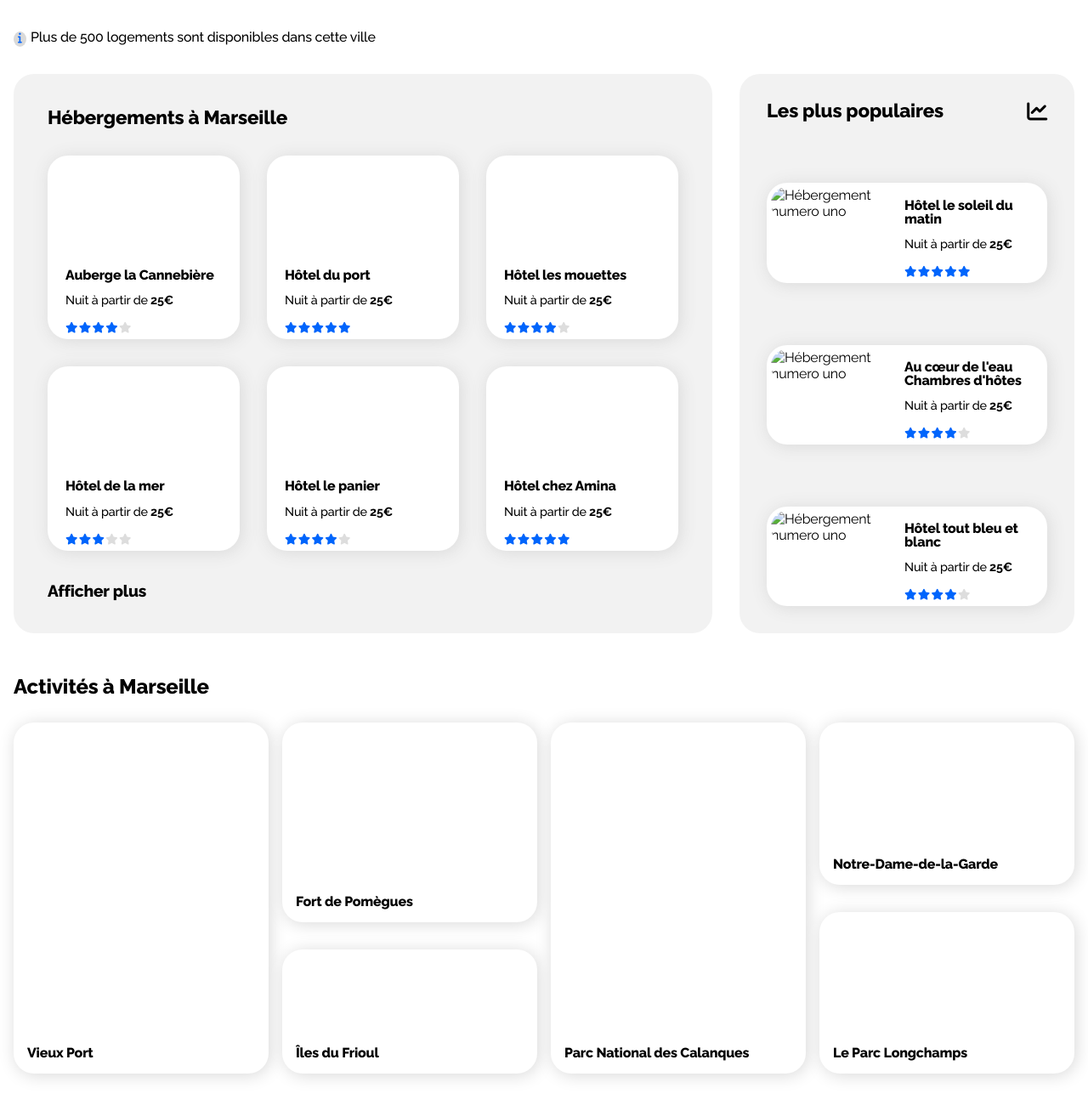
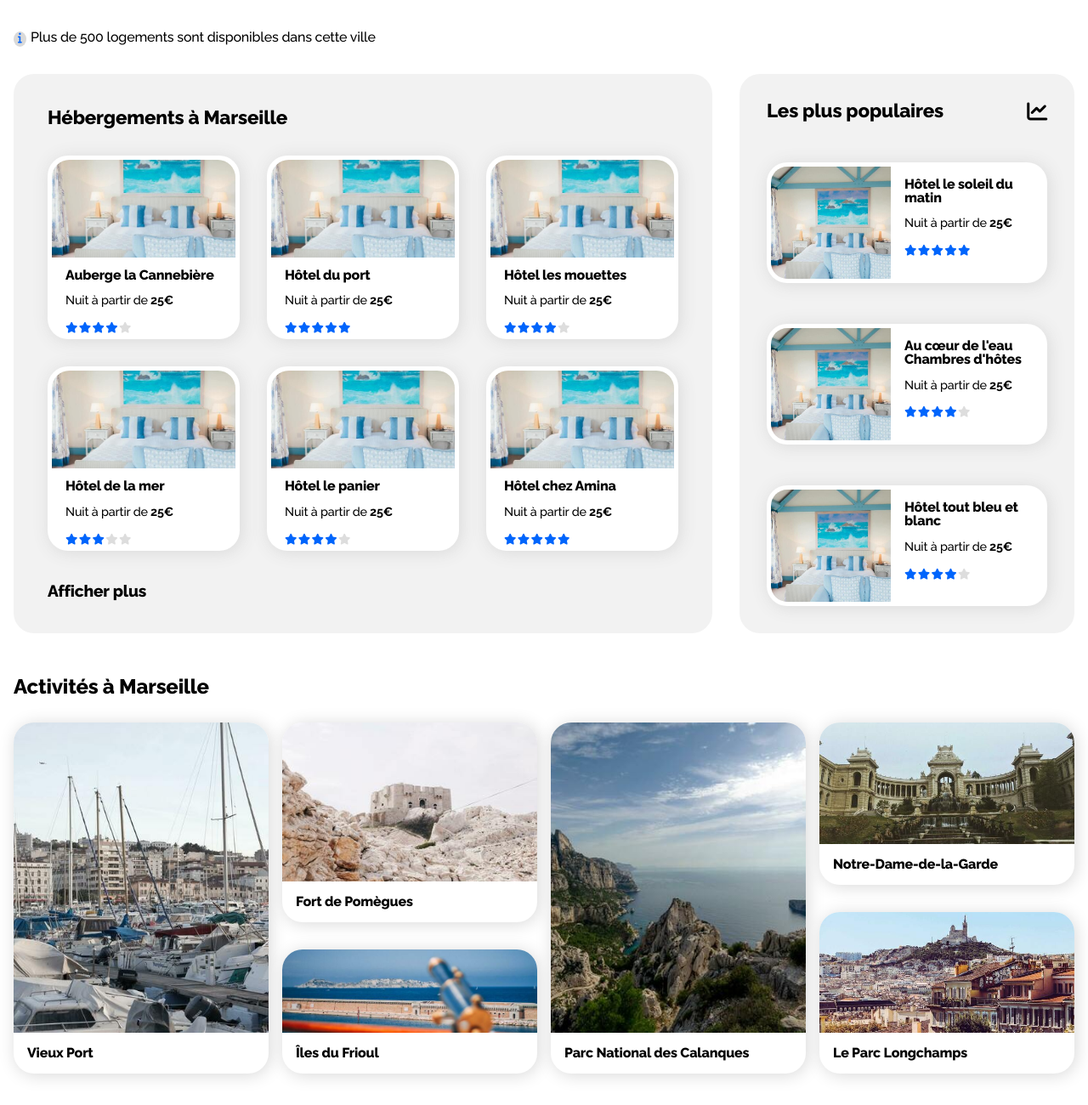
Before and after one commit to Benjamin-Joly/reservia, a plain HTML site: page index.html in a window 1280 px wide. Shown: the part 380-1680 px from the top of the page at 85% size. Drawn offline with Linux system fonts and the light colour scheme; the site is published under a folder, as on GitHub Pages, so addresses that start at the root find nothing.

Commit message:
changements html

```diff
--- a/index.html
+++ b/index.html
@@ -12,7 +12,7 @@
     <div id="main-content-wrap">
         <header>
             <div id="logo">
-                <img src="/images/logo/Reservia.svg" alt="Logo Reservia">
+                <img src="images/logo/Reservia.svg" alt="Logo Reservia">
             </div>
             <nav>
                 <ul>
@@ -67,7 +67,7 @@
                    <div id="hebergements-article-container">
                     <article class="box-style acommodations-item">
                         <div class='article-img-container'>
-                            <img src="/images/hebergements/4_small/annie-spratt-Eg1qcIitAuA-unsplash.jpg" alt="Hébergement numero uno" class="img-article-item">
+                            <img src="images/hebergements/4_small/annie-spratt-Eg1qcIitAuA-unsplash.jpg" alt="Hébergement numero uno" class="img-article-item">
                         </div>
                         <div class="article-text-container">
                             <h2>Auberge la Cannebière</h2>
@@ -83,7 +83,7 @@
                     </article>
                     <article class="box-style acommodations-item">
                         <div class='article-img-container'>
-                            <img src="/images/hebergements/4_small/annie-spratt-Eg1qcIitAuA-unsplash.jpg" alt="Hébergement numero uno" class="img-article-item">
+                            <img src="images/hebergements/4_small/annie-spratt-Eg1qcIitAuA-unsplash.jpg" alt="Hébergement numero uno" class="img-article-item">
                         </div>
                         <div class="article-text-container">
                             <h2>Hôtel du port</h2>
@@ -99,7 +99,7 @@
                     </article>
                     <article class="box-style acommodations-item">
                         <div class='article-img-container'>
-                            <img src="/images/hebergements/4_small/annie-spratt-Eg1qcIitAuA-unsplash.jpg" alt="Hébergement numero uno" class="img-article-item">
+                            <img src="images/hebergements/4_small/annie-spratt-Eg1qcIitAuA-unsplash.jpg" alt="Hébergement numero uno" class="img-article-item">
                         </div>
                         <div class="article-text-container">
                             <h2>Hôtel les mouettes</h2>
@@ -115,7 +115,7 @@
                     </article>
                     <article class="box-style acommodations-item">
                         <div class='article-img-container'>
-                            <img src="/images/hebergements/4_small/annie-spratt-Eg1qcIitAuA-unsplash.jpg" alt="Hébergement numero uno" class="img-article-item">
+                            <img src="images/hebergements/4_small/annie-spratt-Eg1qcIitAuA-unsplash.jpg" alt="Hébergement numero uno" class="img-article-item">
                         </div>
                         <div class="article-text-container">
                             <h2>Hôtel de la mer</h2>
@@ -131,7 +131,7 @@
                     </article>
                     <article class="box-style acommodations-item">
                         <div class='article-img-container'>
-                            <img src="/images/hebergements/4_small/annie-spratt-Eg1qcIitAuA-unsplash.jpg" alt="Hébergement numero uno" class="img-article-item">
+                            <img src="images/hebergements/4_small/annie-spratt-Eg1qcIitAuA-unsplash.jpg" alt="Hébergement numero uno" class="img-article-item">
                         </div>
                         <div class="article-text-container">
                             <h2>Hôtel le panier</h2>
@@ -147,7 +147,7 @@
                     </article>
                     <article class="box-style acommodations-item">
                         <div class='article-img-container'>
-                            <img src="/images/hebergements/4_small/annie-spratt-Eg1qcIitAuA-unsplash.jpg" alt="Hébergement numero uno" class="img-article-item">
+                            <img src="images/hebergements/4_small/annie-spratt-Eg1qcIitAuA-unsplash.jpg" alt="Hébergement numero uno" class="img-article-item">
                         </div>
                         <div class="article-text-container">
                             <h2>Hôtel chez Amina</h2>
@@ -171,7 +171,7 @@
                    </div>
                    <article class="box-style popular-item">
                     <div class='popular-article-img-container'>
-                        <img src="/images/hebergements/4_small/annie-spratt-Eg1qcIitAuA-unsplash.jpg" alt="Hébergement numero uno" class="popular-img-article-item">
+                        <img src="images/hebergements/4_small/annie-spratt-Eg1qcIitAuA-unsplash.jpg" alt="Hébergement numero uno" class="popular-img-article-item">
                     </div>
                     <div class="popular-article-text-container">
                         <h2>Hôtel le soleil du matin</h2>
@@ -187,7 +187,7 @@
                     </article>
                     <article class="box-style popular-item">
                         <div class='popular-article-img-container'>
-                            <img src="/images/hebergements/4_small/annie-spratt-Eg1qcIitAuA-unsplash.jpg" alt="Hébergement numero uno" class="popular-img-article-item">
+                            <img src="images/hebergements/4_small/annie-spratt-Eg1qcIitAuA-unsplash.jpg" alt="Hébergement numero uno" class="popular-img-article-item">
                         </div>
                         <div class="popular-article-text-container">
                             <h2>Au cœur de l'eau Chambres d'hôtes</h2>
@@ -203,7 +203,7 @@
                         </article>
                         <article class="box-style popular-item">
                             <div class='popular-article-img-container'>
-                                <img src="/images/hebergements/4_small/annie-spratt-Eg1qcIitAuA-unsplash.jpg" alt="Hébergement numero uno" class="popular-img-article-item">
+                                <img src="images/hebergements/4_small/annie-spratt-Eg1qcIitAuA-unsplash.jpg" alt="Hébergement numero uno" class="popular-img-article-item">
                             </div>
                             <div class="popular-article-text-container">
                                 <h2>Hôtel tout bleu et blanc</h2>
--- a/style.css
+++ b/style.css
@@ -407,27 +407,27 @@ input{
 }
 
 #vieux-port{
-    background-image: url(/images/activites/4_small/reno-laithienne-QUgJhdY5Fyk-unsplash.jpg);
+    background-image: url(images/activites/4_small/reno-laithienne-QUgJhdY5Fyk-unsplash.jpg);
 }
 
 #pomegues{
-    background-image: url(/images/activites/4_small/paul-hermann-QFTrLdQIRhI-unsplash.jpg);
+    background-image: url(images/activites/4_small/paul-hermann-QFTrLdQIRhI-unsplash.jpg);
 }
 
 #frioul{
-    background-image: url(/images/activites/4_small/kevin-hikari-rV_Qd1l-VXg-unsplash.jpg);
+    background-image: url(images/activites/4_small/kevin-hikari-rV_Qd1l-VXg-unsplash.jpg);
 }
 
 #calanques{
-    background-image: url(/images/activites/4_small/kilyan-sockalingum-NR8-cBCN3aI-unsplash.jpg);
+    background-image: url(images/activites/4_small/kilyan-sockalingum-NR8-cBCN3aI-unsplash.jpg);
 }
 
 #longchamps{
-    background-image: url(/images/activites/4_small/lena-paulin-wH2-EJoDcV0-unsplash.jpg);
+    background-image: url(images/activites/4_small/lena-paulin-wH2-EJoDcV0-unsplash.jpg);
 }
 
 #notre-dame{
-    background-image: url(/images/activites/4_small/florian-wehde-xW9e8gdotxI-unsplash.jpg);
+    background-image: url(images/activites/4_small/florian-wehde-xW9e8gdotxI-unsplash.jpg);
 }
 
 .bg-img-container{
```
